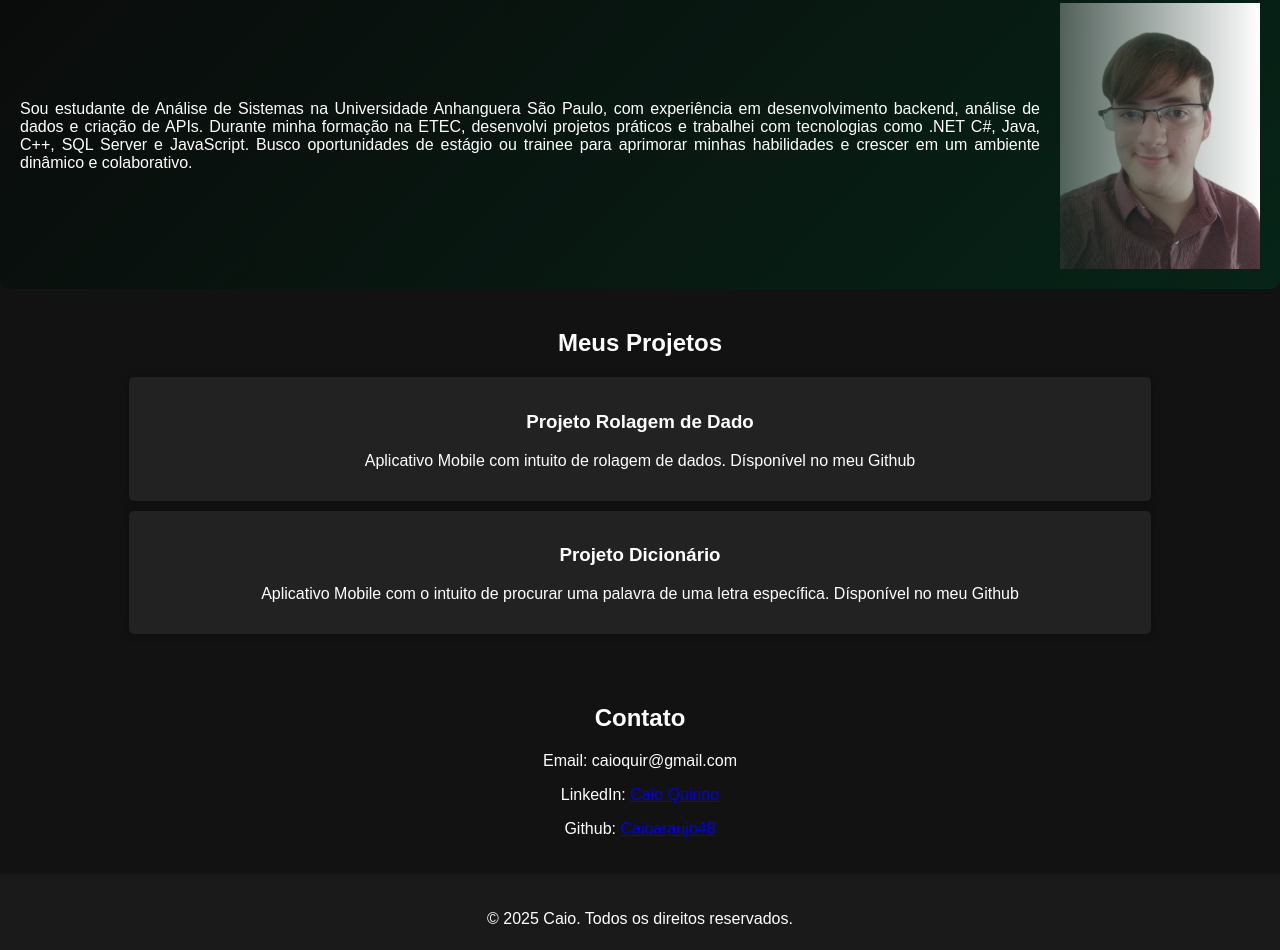
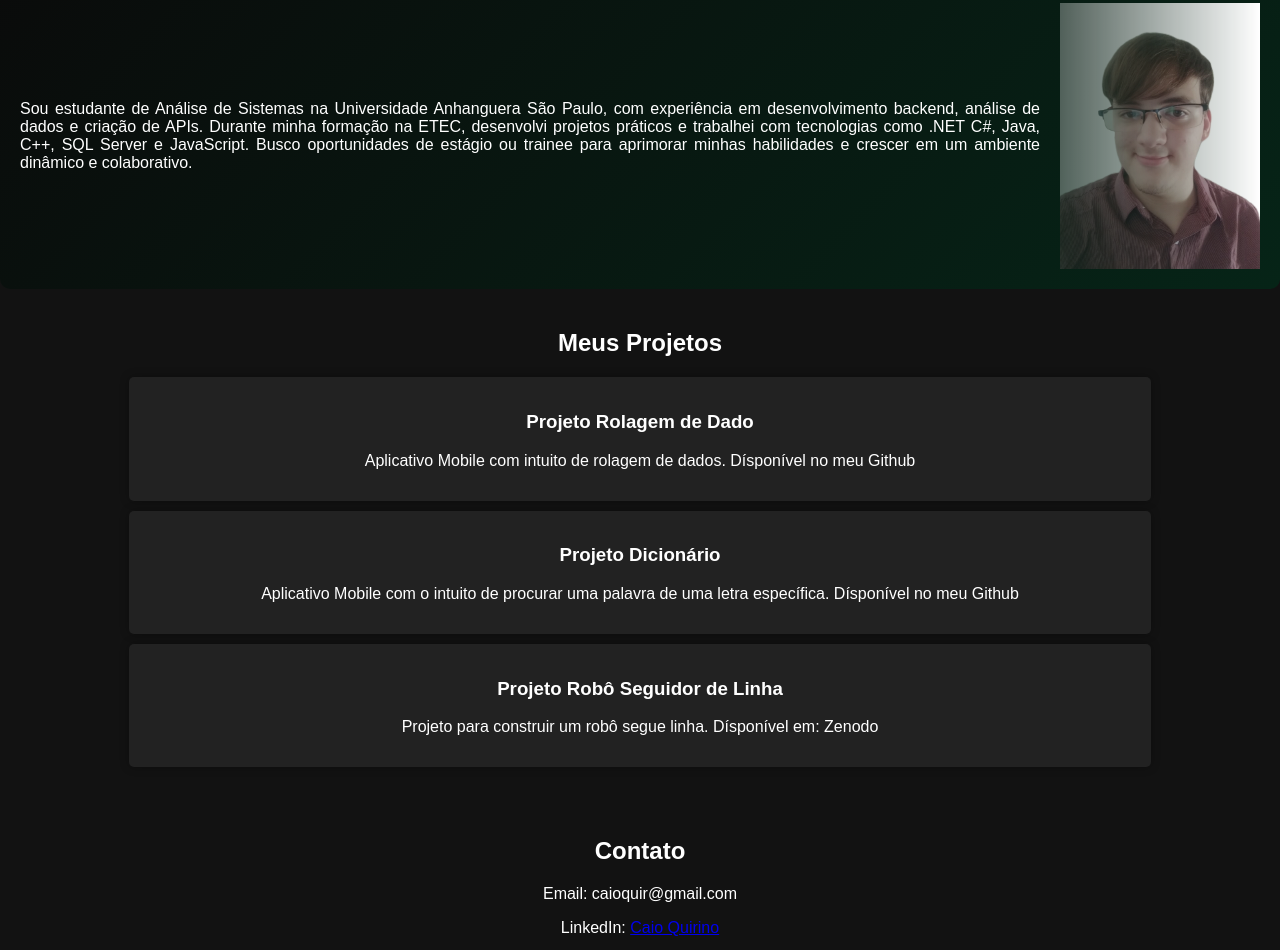
Before and after one commit to Caioaraujo48/portfolio, a plain HTML site: page index.html in a window 1280 px wide. Shown: the part 239-1189 px from the top of the page. Drawn offline with Linux system fonts and the light colour scheme.

Commit message:
Update new project index.html

```diff
--- a/index.html
+++ b/index.html
@@ -40,6 +40,10 @@
             <h3>Projeto Dicionário</h3>
             <p>Aplicativo Mobile com o intuito de procurar uma palavra de uma letra específica. Dísponível no meu Github</p>
         </div>
+        <div class="projeto">
+            <h3>Projeto Robô Seguidor de Linha</h3>
+            <p>Projeto para construir um robô segue linha. Dísponível em: <a src="https://doi.org/10.5281/zenodo.15529819">Zenodo</a></p>
+        </div>
     </section>
 
     <section id="contato">
```
